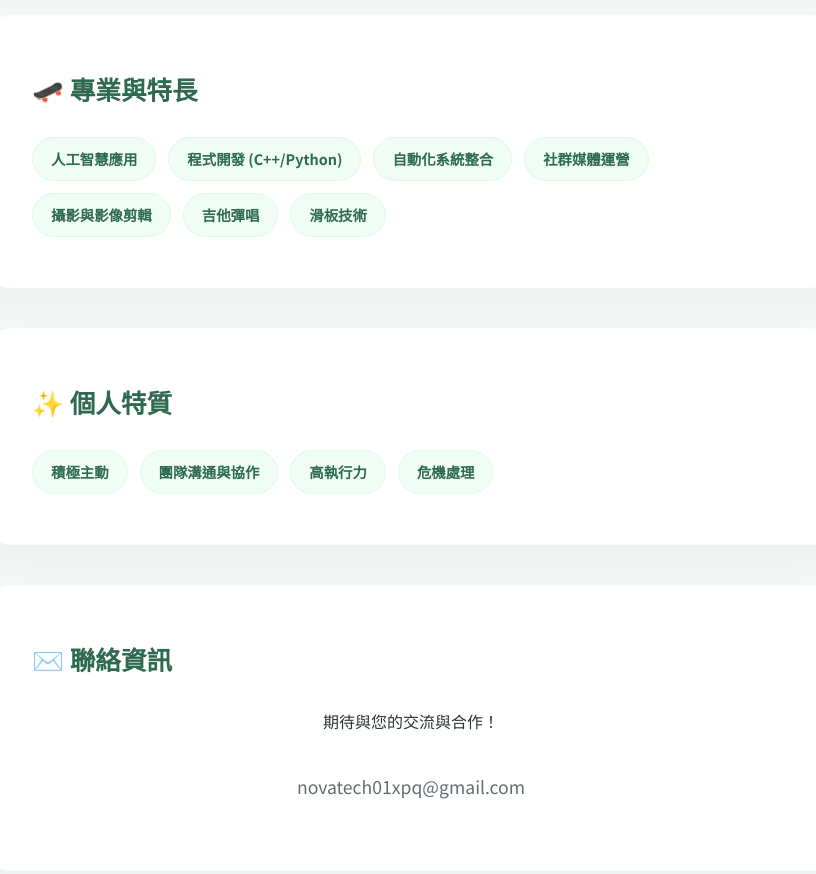
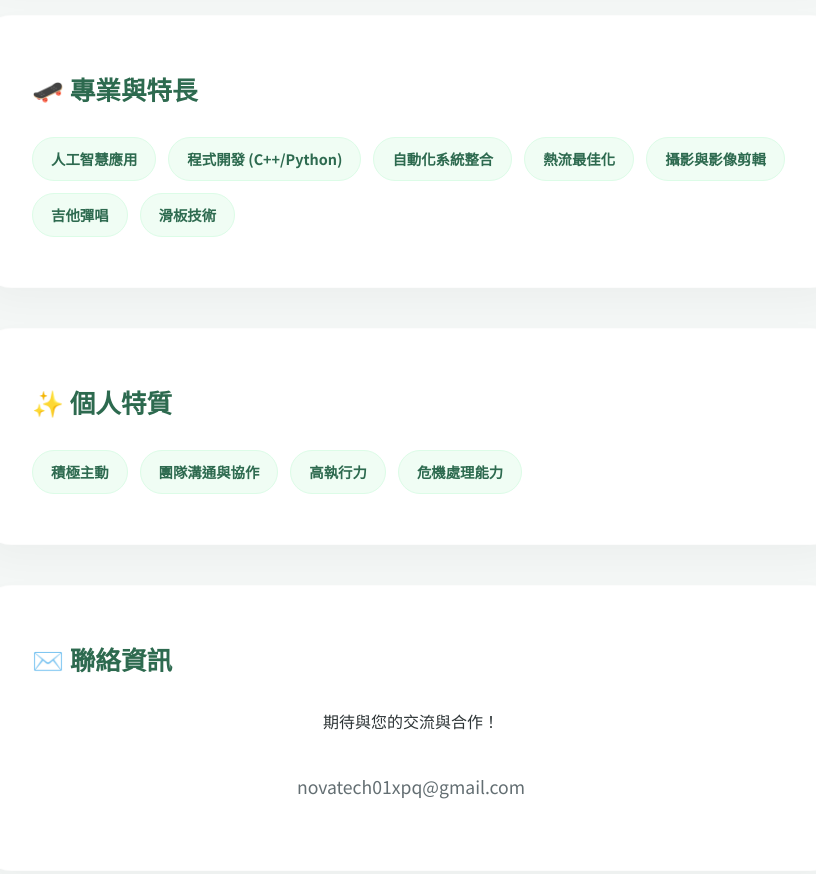
Before and after one commit to kungmengchien0814/kungmengchien0814.github.io, a plain HTML site: page index.html in a window 1280 px wide. Shown: the part 1500-2374 px from the top of the page, without its empty margins (229-1045 px from the left). Drawn offline with Linux system fonts and the light colour scheme.

Commit message:
Update index.html

```diff
--- a/index.html
+++ b/index.html
@@ -251,7 +251,7 @@
                 <span class="tag">人工智慧應用</span>
                 <span class="tag">程式開發 (C++/Python)</span>
                 <span class="tag">自動化系統整合</span>
-                <span class="tag">社群媒體運營</span>
+                <span class="tag">熱流最佳化</span>
                 <span class="tag">攝影與影像剪輯</span>
                 <span class="tag">吉他彈唱</span>
                 <span class="tag">滑板技術</span>
@@ -264,7 +264,7 @@
                 <span class="tag">積極主動</span>
                 <span class="tag">團隊溝通與協作</span>
                 <span class="tag">高執行力</span>
-                <span class="tag">危機處理</span>
+                <span class="tag">危機處理能力</span>
             </div>
         </section>
 
```
